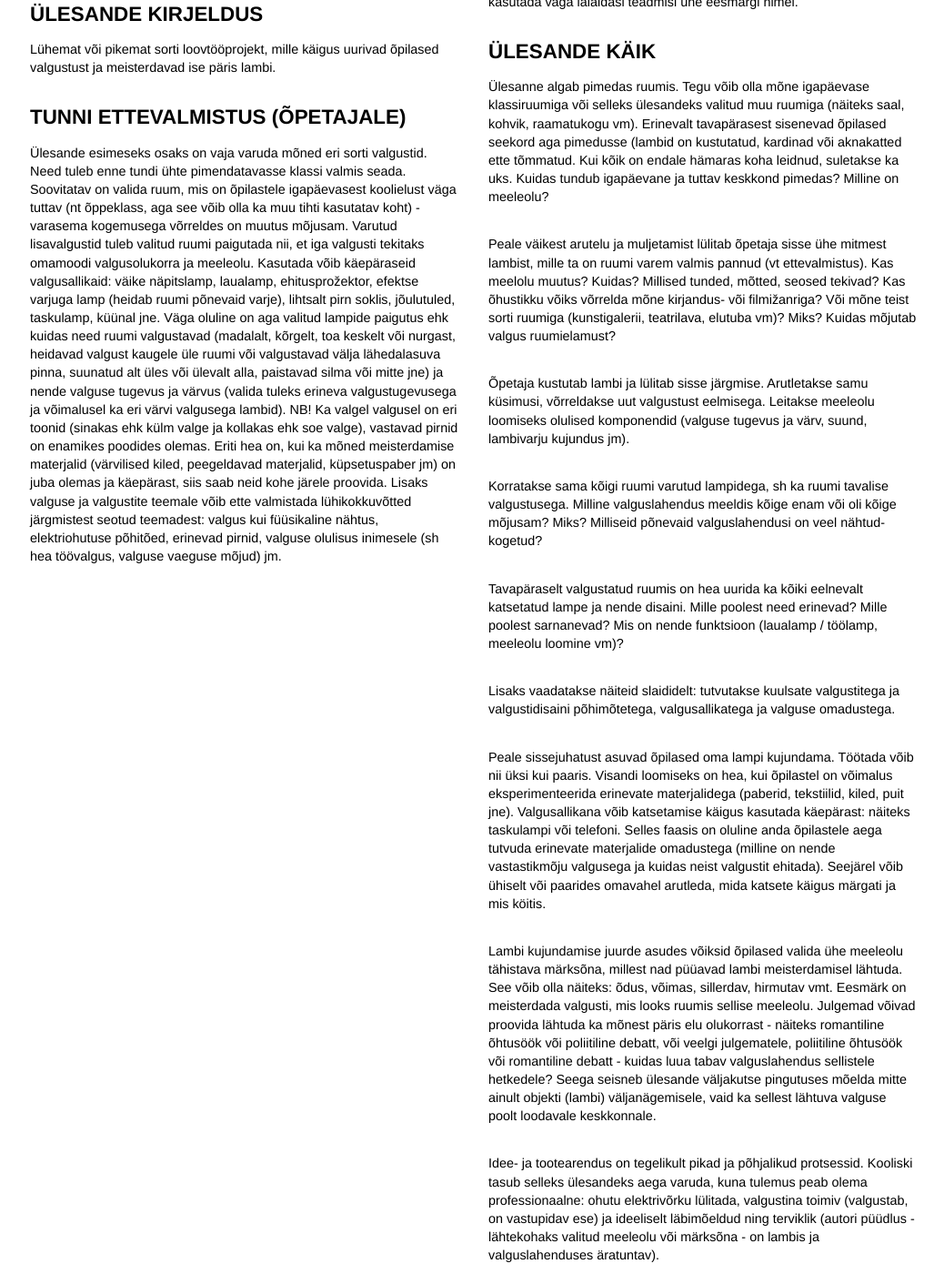
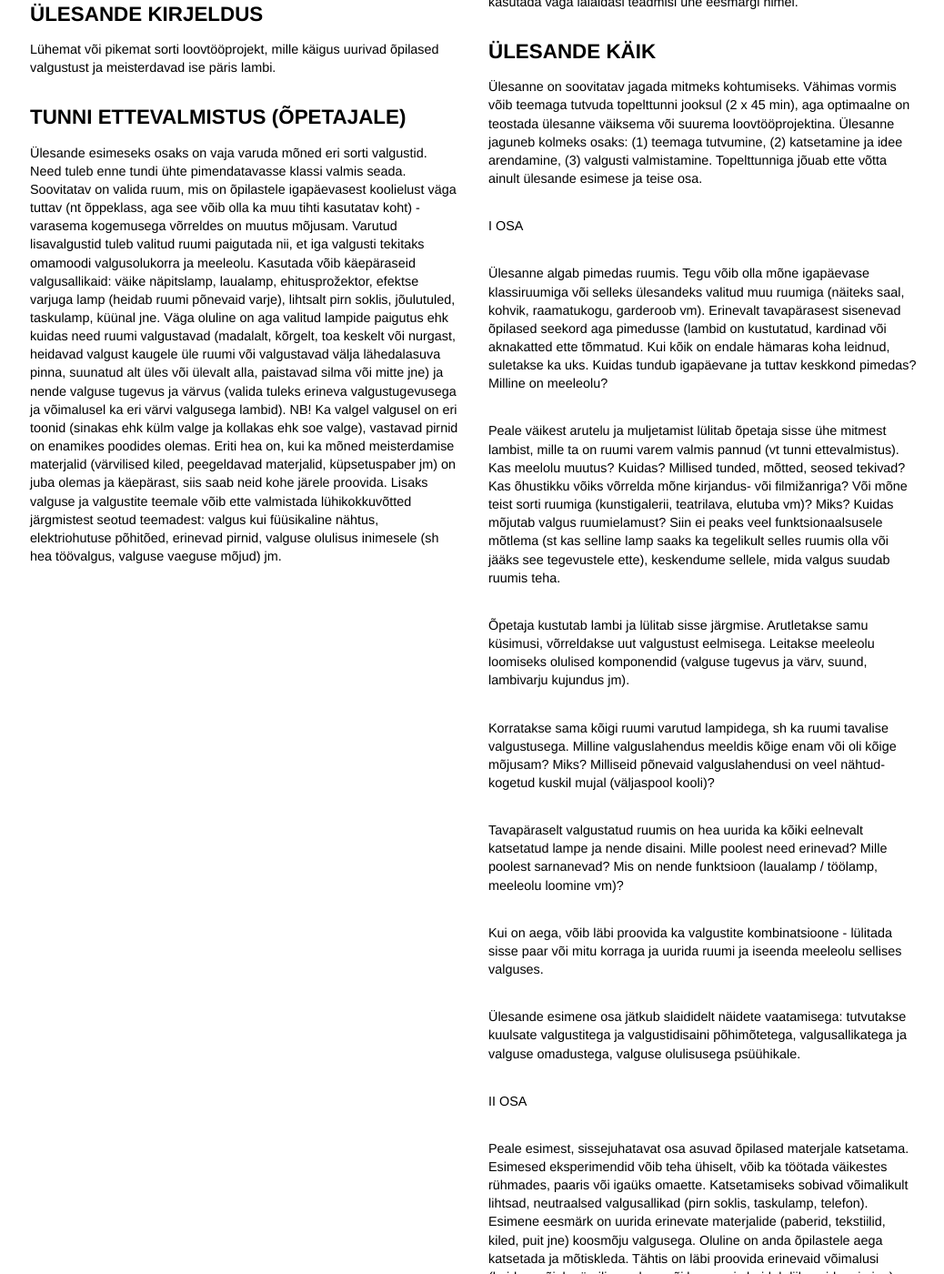
Before and after one commit to ruumiharidus/ruumiharidus.github.io, a Jekyll site: the page built from _posts/2015-12-18-saagu-valgus.md, in a window 1280 px wide and 1400 px high, scrolled down 1106 px. Shown: the whole window at 91% size, without its empty margins (103-1141 px from the left). Built offline with Jekyll 4.4.1, drawn with Linux system fonts in a browser that asks for light colours; nearby versions of some CDN libraries; some of the changed text lies outside the part shown.

Commit message:
Updated 2015-12-18-saagu-valgus.md

```diff
--- a/_posts/2015-12-18-saagu-valgus.md
+++ b/_posts/2015-12-18-saagu-valgus.md
@@ -35,19 +35,29 @@
 
 #### Ülesande käik
 
-Ülesanne algab pimedas ruumis. Tegu võib olla mõne igapäevase klassiruumiga või selleks ülesandeks valitud muu ruumiga (näiteks saal, kohvik, raamatukogu vm). Erinevalt tavapärasest sisenevad õpilased seekord aga pimedusse (lambid on kustutatud, kardinad või aknakatted ette tõmmatud. Kui kõik on endale hämaras koha leidnud, suletakse ka uks. Kuidas tundub igapäevane ja tuttav keskkond pimedas? Milline on meeleolu?
+Ülesanne on soovitatav jagada mitmeks kohtumiseks. Vähimas vormis võib teemaga tutvuda topelttunni jooksul (2 x 45 min), aga optimaalne on teostada ülesanne väiksema või suurema loovtööprojektina. Ülesanne jaguneb kolmeks osaks: (1) teemaga tutvumine, (2) katsetamine ja idee arendamine, (3) valgusti valmistamine. Topelttunniga jõuab ette võtta ainult ülesande esimese ja teise osa.
 
-Peale väikest arutelu ja muljetamist lülitab õpetaja sisse ühe mitmest lambist, mille ta on ruumi varem valmis pannud (vt ettevalmistus). Kas meelolu muutus? Kuidas? Millised tunded, mõtted, seosed tekivad? Kas õhustikku võiks võrrelda mõne kirjandus- või filmižanriga? Või mõne teist sorti ruumiga (kunstigalerii, teatrilava, elutuba vm)? Miks? Kuidas mõjutab valgus ruumielamust?
+I OSA
+
+Ülesanne algab pimedas ruumis. Tegu võib olla mõne igapäevase klassiruumiga või selleks ülesandeks valitud muu ruumiga (näiteks saal, kohvik, raamatukogu, garderoob vm). Erinevalt tavapärasest sisenevad õpilased seekord aga pimedusse (lambid on kustutatud, kardinad või aknakatted ette tõmmatud. Kui kõik on endale hämaras koha leidnud, suletakse ka uks. Kuidas tundub igapäevane ja tuttav keskkond pimedas? Milline on meeleolu?
+
+Peale väikest arutelu ja muljetamist lülitab õpetaja sisse ühe mitmest lambist, mille ta on ruumi varem valmis pannud (vt tunni ettevalmistus). Kas meelolu muutus? Kuidas? Millised tunded, mõtted, seosed tekivad? Kas õhustikku võiks võrrelda mõne kirjandus- või filmižanriga? Või mõne teist sorti ruumiga (kunstigalerii, teatrilava, elutuba vm)? Miks? Kuidas mõjutab valgus ruumielamust? Siin ei peaks veel funktsionaalsusele mõtlema (st kas selline lamp saaks ka tegelikult selles ruumis olla või jääks see tegevustele ette), keskendume sellele, mida valgus suudab ruumis teha.
 
 Õpetaja kustutab lambi ja lülitab sisse järgmise. Arutletakse samu küsimusi, võrreldakse uut valgustust eelmisega. Leitakse meeleolu loomiseks olulised komponendid (valguse tugevus ja värv, suund, lambivarju kujundus jm).
 
-Korratakse sama kõigi ruumi varutud lampidega, sh ka ruumi tavalise valgustusega. Milline valguslahendus meeldis kõige enam või oli kõige mõjusam? Miks? Milliseid põnevaid valguslahendusi on veel nähtud-kogetud?
+Korratakse sama kõigi ruumi varutud lampidega, sh ka ruumi tavalise valgustusega. Milline valguslahendus meeldis kõige enam või oli kõige mõjusam? Miks? Milliseid põnevaid valguslahendusi on veel nähtud-kogetud kuskil mujal (väljaspool kooli)?
 
 Tavapäraselt valgustatud ruumis on hea uurida ka kõiki eelnevalt katsetatud lampe ja nende disaini. Mille poolest need erinevad? Mille poolest sarnanevad? Mis on nende funktsioon (laualamp / töölamp, meeleolu loomine vm)?
 
-Lisaks vaadatakse näiteid slaididelt: tutvutakse kuulsate valgustitega ja valgustidisaini põhimõtetega, valgusallikatega ja valguse omadustega.
+Kui on aega, võib läbi proovida ka valgustite kombinatsioone - lülitada sisse paar või mitu korraga ja uurida ruumi ja iseenda meeleolu sellises valguses.
 
-Peale sissejuhatust asuvad õpilased oma lampi kujundama. Töötada võib nii üksi kui paaris. Visandi loomiseks on hea, kui õpilastel on võimalus eksperimenteerida erinevate materjalidega (paberid, tekstiilid, kiled, puit jne). Valgusallikana võib katsetamise käigus kasutada käepärast: näiteks taskulampi või telefoni. Selles faasis on oluline anda õpilastele aega tutvuda erinevate materjalide omadustega (milline on nende vastastikmõju valgusega ja kuidas neist valgustit ehitada). Seejärel võib ühiselt või paarides omavahel arutleda, mida katsete käigus märgati ja mis köitis.
+Ülesande esimene osa jätkub slaididelt näidete vaatamisega: tutvutakse kuulsate valgustitega ja valgustidisaini põhimõtetega, valgusallikatega ja valguse omadustega, valguse olulisusega psüühikale.
+
+II OSA
+
+Peale esimest, sissejuhatavat osa asuvad õpilased materjale katsetama. Esimesed eksperimendid võib teha ühiselt, võib ka töötada väikestes rühmades, paaris või igaüks omaette. Katsetamiseks sobivad võimalikult lihtsad, neutraalsed valgusallikad (pirn soklis, taskulamp, telefon). Esimene eesmärk on uurida erinevate materjalide (paberid, tekstiilid, kiled, puit jne) koosmõju valgusega. Oluline on anda õpilastele aega katsetada ja mõtiskleda. Tähtis on läbi proovida erinevaid võimalusi (kuidas mõjub värviline valgus või lamp, mis heidab liikuvaid varje jne). Veel ei pea jõudma oma ideeni lambist, vaid avardama oma teadmisi sellest, mida erinevad materjalid võimaldavad. Katseid võib dokumenteerida foto või videona, et ülesande teise osa lõpus ühiselt arutleda, mida katsete käigus märgati ja mis köitis.
+
+III OSA
 
 Lambi kujundamise juurde asudes võiksid õpilased valida ühe meeleolu tähistava märksõna, millest nad püüavad lambi meisterdamisel lähtuda. See võib olla näiteks: õdus, võimas, sillerdav, hirmutav vmt. Eesmärk on meisterdada valgusti, mis looks ruumis sellise meeleolu. Julgemad võivad proovida lähtuda ka mõnest päris elu olukorrast - näiteks romantiline õhtusöök või poliitiline debatt, või veelgi julgematele, poliitiline õhtusöök või romantiline debatt - kuidas luua tabav valguslahendus sellistele hetkedele? Seega seisneb ülesande väljakutse pingutuses mõelda mitte ainult objekti (lambi) väljanägemisele, vaid ka sellest lähtuva valguse poolt loodavale keskkonnale.
 
```
